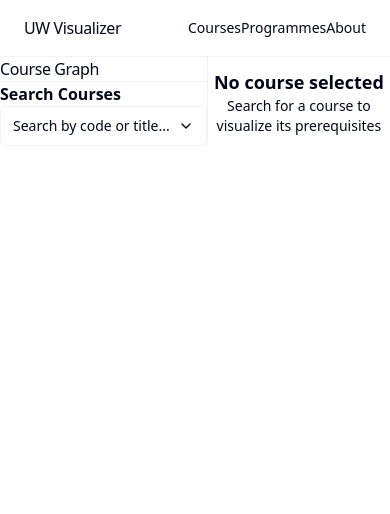
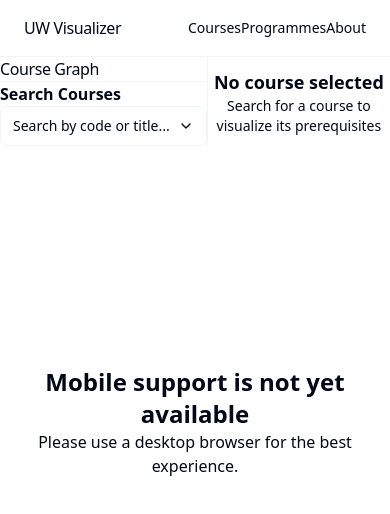
Before and after one commit to dank409/uw-visualizer, a React (Vite) app: page / in a window 390 px wide. Shown: the top 514 px of the page. Built offline with nearby package versions, Linux system fonts and the light colour scheme.

Commit message:
Restricted mobile access

```diff
--- a/src/app/layout/AppLayout.tsx
+++ b/src/app/layout/AppLayout.tsx
@@ -1,13 +1,17 @@
 import { Outlet } from "react-router-dom"
 import { Navbar } from "./Navbar"
+import { MobileBlocker } from "@/components/MobileBlocker"
 
 export function AppLayout() {
   return (
+    <>
+      <MobileBlocker />
       <div className="flex min-h-screen flex-col">
         <Navbar />
         <main className="flex-1">
           <Outlet />
         </main>
       </div>
+    </>
   )
 }
--- /dev/null
+++ b/src/components/MobileBlocker.tsx
@@ -0,0 +1,32 @@
+import { useEffect, useState } from "react";
+
+export function MobileBlocker() {
+  const [isMobile, setIsMobile] = useState(false);
+
+  useEffect(() => {
+    const checkMobile = () => {
+      // Check screen width (mobile/tablet is typically < 1024px)
+      const isSmallScreen = window.innerWidth < 1024;
+      setIsMobile(isSmallScreen);
+    };
+
+    checkMobile();
+    window.addEventListener("resize", checkMobile);
+    return () => window.removeEventListener("resize", checkMobile);
+  }, []);
+
+  if (!isMobile) return null;
+
+  return (
+    <div className="fixed inset-0 z-[9999] flex items-center justify-center bg-background px-6">
+      <div className="max-w-md text-center space-y-4">
+        <h1 className="text-2xl font-semibold text-foreground">
+          Mobile support is not yet available
+        </h1>
+        <p className="text-muted-foreground">
+          Please use a desktop browser for the best experience.
+        </p>
+      </div>
+    </div>
+  );
+}
```
Lines whose indentation alone changed are shown as unchanged.
